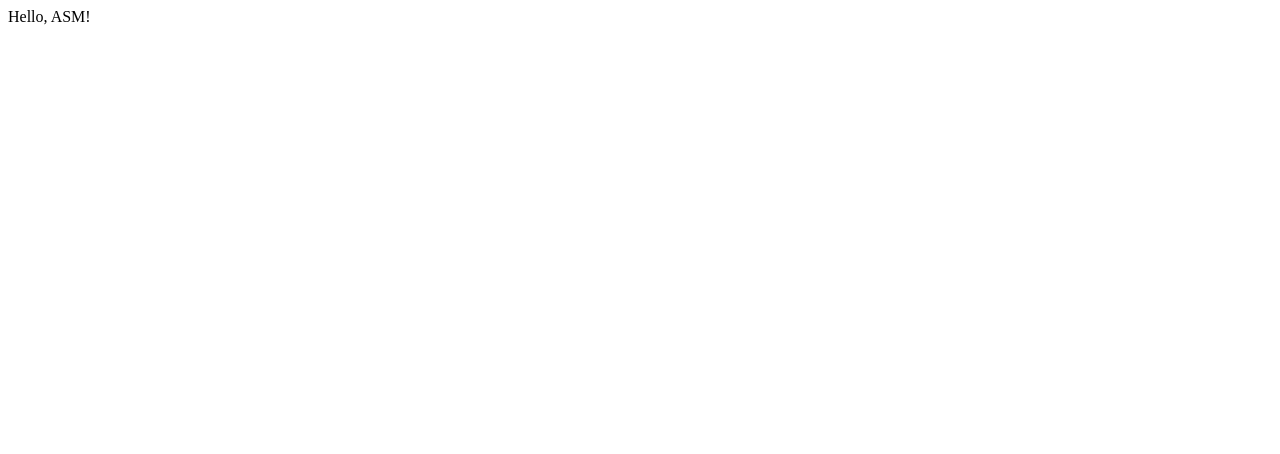
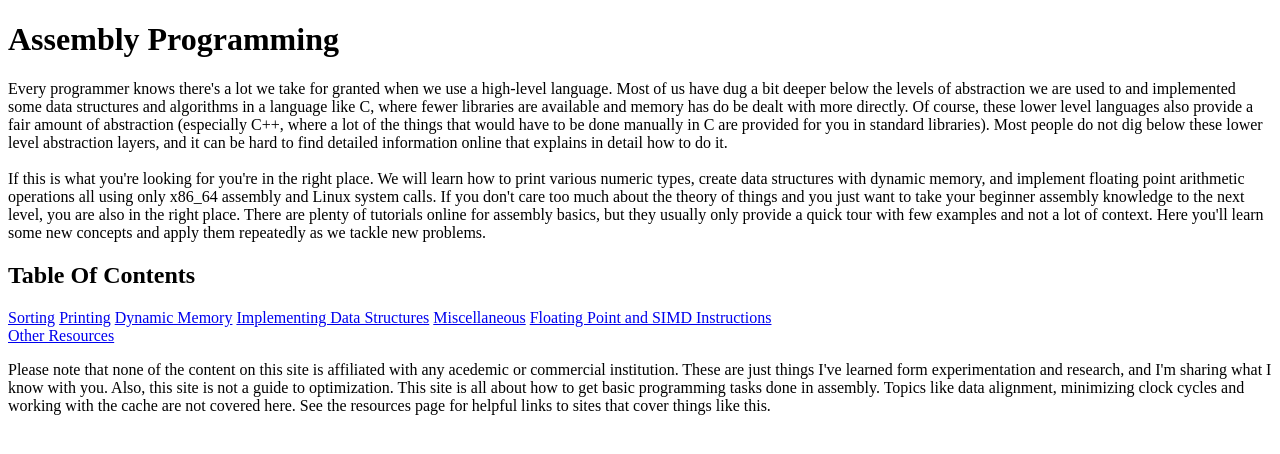
Before and after one commit to JRMcCoy/JRMcCoy.github.io, a plain HTML site: page index.html in a window 1280 px wide. Drawn offline with Linux system fonts and the light colour scheme.

Commit message:
Update index.html

```diff
--- a/index.html
+++ b/index.html
@@ -1 +1,48 @@
-Hello, ASM!
+<!DOCTYPE html>
+<head>
+<title>Learn Assembly</title>
+<link rel="stylesheet" type="text/css" href="styles.css" />
+</head>
+<body>
+
+<h1>Assembly Programming</h1>
+
+
+<div id="about">
+  <p>
+  Every programmer knows there&#39;s a lot we take for granted when we use a high-level language.
+  Most of us have dug a bit deeper below the levels of abstraction we are used to and implemented some data structures and algorithms in a language like C,
+  where fewer libraries are available and memory has do be dealt with more directly.
+  Of course, these lower level languages also provide a fair amount of abstraction (especially C++, where a lot of the things that would have to be done manually in C are provided for you in standard libraries).
+  Most people do not dig below these lower level abstraction layers,
+  and it can be hard to find detailed information online that explains in detail how to do it.<br><br>If this is what you&#39;re looking for you&#39;re in the right place.
+  We will learn how to print various numeric types, create data structures with dynamic memory, and implement floating point arithmetic operations
+  all using only x86_64 assembly and Linux system calls.
+  If you don&#39;t care too much about the theory of things and you just want to take your beginner assembly knowledge to the next level, you are also in the right place.
+  There are plenty of tutorials online for assembly basics, but they usually only provide a quick tour with few examples and not a lot of context.
+  Here you&#39;ll learn some new concepts and apply them repeatedly as we tackle new problems.
+</div>
+
+<h2>Table Of Contents</h2>
+
+<div id="tableOfContents">
+
+  <a href="Sorting/Arrays.html" class="tableLink">Sorting</a>
+  <a href="NotAvailable.html" class="tableLink">Printing</a>
+  <a href="NotAvailable.html" class="tableLink">Dynamic Memory<a>
+  <a href="NotAvailable.html" class="tableLink">Implementing Data Structures<a>
+  <a href="NotAvailable.html" class="tableLink">Miscellaneous<a>
+  <a href="NotAvailable.html" class="tableLink">Floating Point and SIMD Instructions<a>
+  <br>
+  <a href="NotAvailable.html" class="tableLink">Other Resources<a>
+
+</div>
+
+<p id="notes">
+Please note that none of the content on this site is affiliated with any acedemic or commercial institution. These are just things I've learned form experimentation and research, and I'm sharing what I know with you.
+Also, this site is not a guide to optimization. This site is all about how to get basic programming tasks done in assembly.
+Topics like data alignment, minimizing clock cycles and working with the cache are not covered here.
+See the resources page for helpful links to sites that cover things like this.
+</p>
+
+</body>
```
